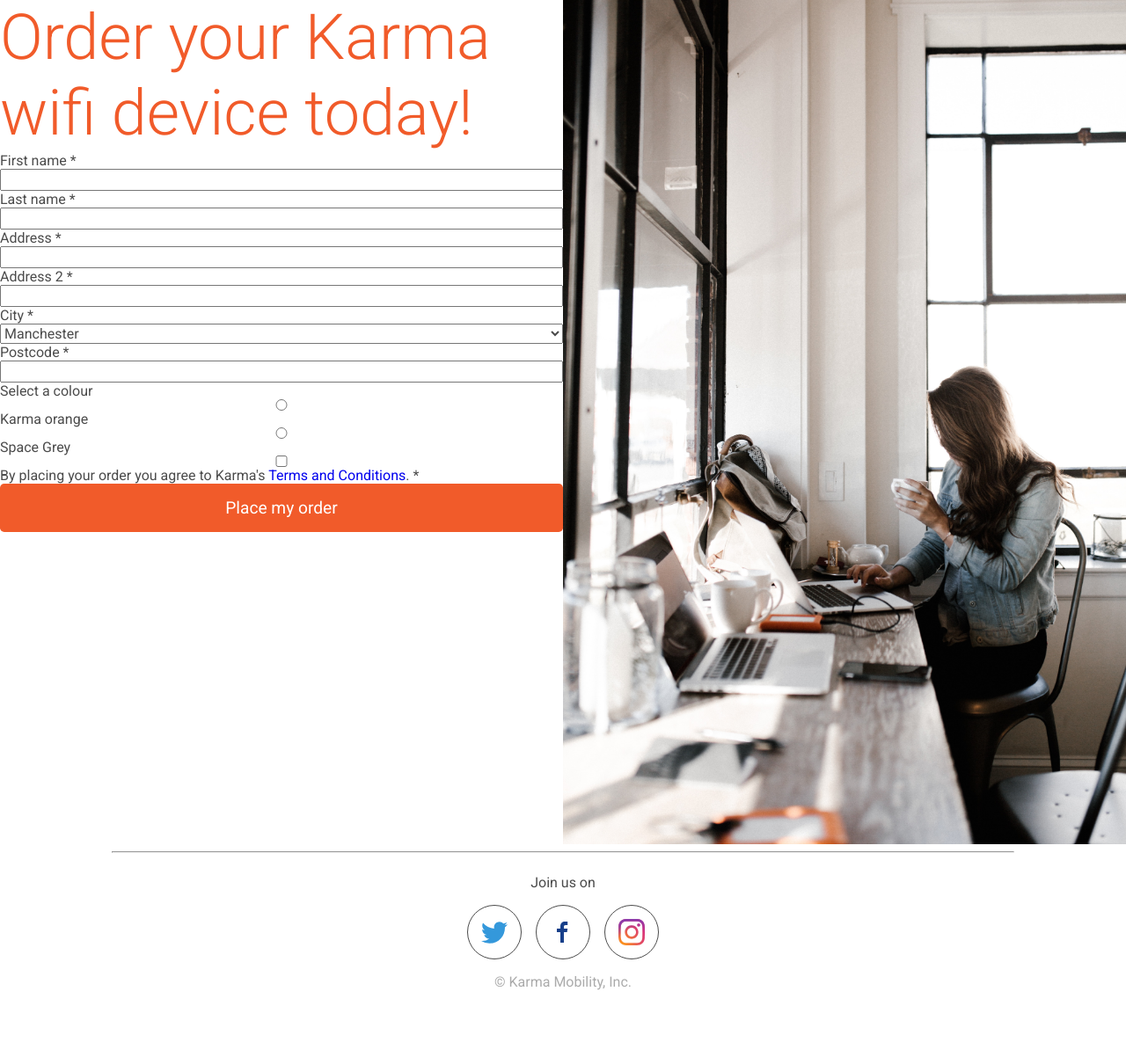
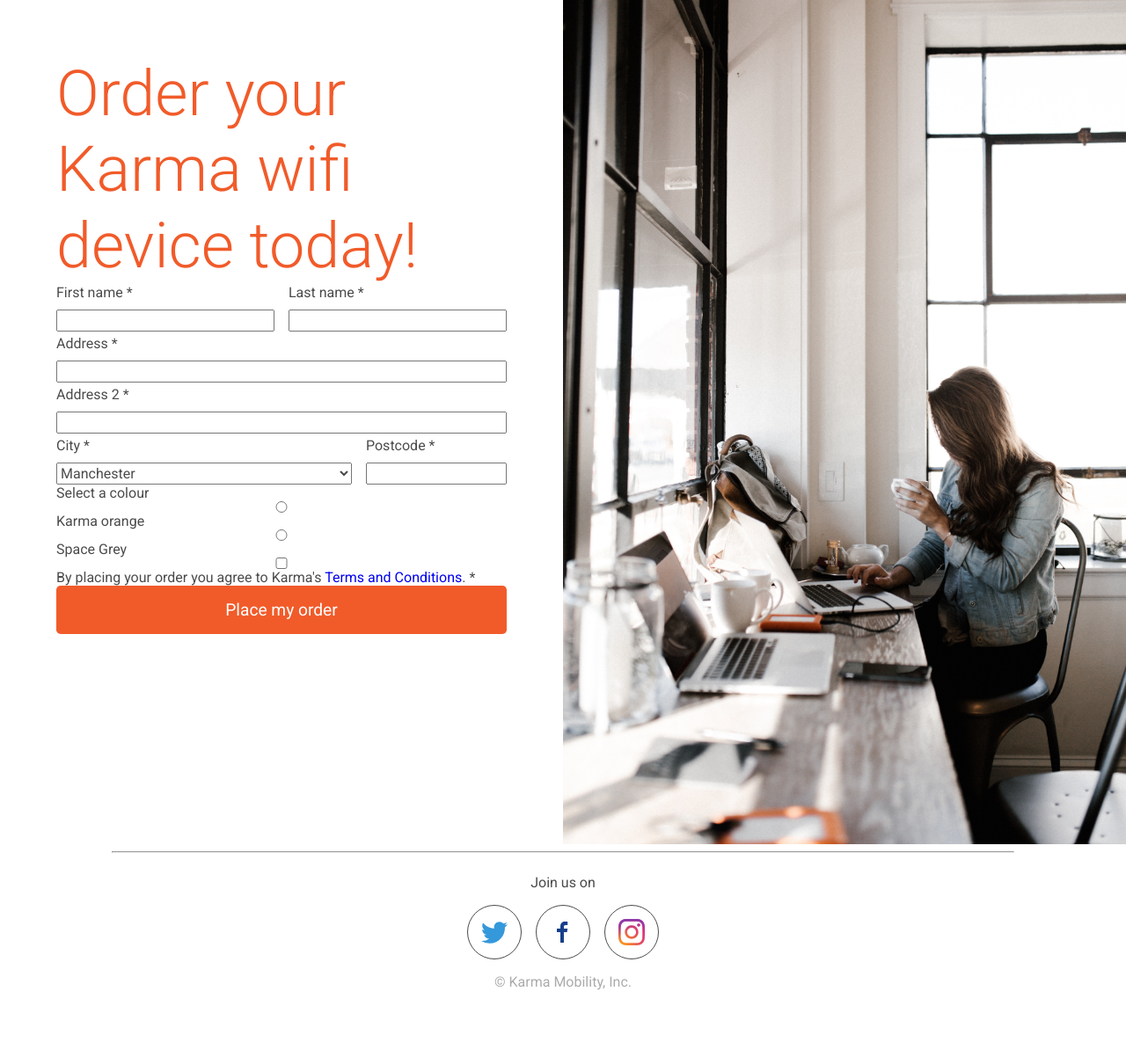
Before and after one commit to CodeYourFuture/HTML-CSS-Module-Project, a PHP site: page /store.html in a window 1280 px wide. Shown: the part 112-1314 px from the top of the page at 88% size. Run offline with PHP 8.4, Linux system fonts and the light colour scheme.

Commit message:
fix grid layout

```diff
--- a/css/style.css
+++ b/css/style.css
@@ -210,11 +210,28 @@
 .store-main {
   width: 50%;
   text-align: left;
+  padding: 4rem;
 }
 
 .form-grid {
   display: grid;
-  grid-template-row: repeat(8, 1fr);
+  grid-template-rows: repeat(8, 1fr);
+  grid-template-columns: repeat(6, 1fr);
+  row-gap: 0.25rem;
+  column-gap: 1rem;
+}
+
+.col-2 {
+  grid-column: span 2;
+}
+.col-3 {
+  grid-column: span 3;
+}
+.col-4 {
+  grid-column: span 4;
+}
+.col-6 {
+  grid-column: span 6;
 }
 
 .store-img {
--- a/store.html
+++ b/store.html
@@ -37,28 +37,29 @@
           <h1>Order your Karma wifi device today!</h1>
           <form class="store-form">
             <div class="form-grid">
-              <label for="name">First name *</label>
-              <input type="text" id="name" />
+              <label class="col-3" for="name">First name *</label>
+              <label class="col-3" for="last-name">Last name *</label>
 
-              <label for="last-name">Last name *</label>
-              <input type="text" id="last-name" />
+              <input class="col-3" type="text" id="name" />
+              <input class="col-3" type="text" id="last-name" />
 
-              <label for="address">Address *</label>
-              <input type="text" id="address" />
+              <label class="col-6" for="address">Address *</label>
+              <input class="col-6" type="text" id="address" />
 
-              <label for="address-2">Address 2 *</label>
-              <input type="text" id="address-2" />
+              <label class="col-6" for="address-2">Address 2 *</label>
+              <input class="col-6" type="text" id="address-2" />
 
-              <label for="city">City *</label>
-              <select id="city" name="city">
+              <label class="col-4" for="city">City *</label>
+              <label class="col-2" for="postcode">Postcode *</label>
+
+              <select class="col-4" id="city" name="city">
                 <option value="manchester">Manchester</option>
                 <option value="stockport">Stockport</option>
                 <option value="bolton">Bolton</option>
                 <option value="trafford">Trafford</option>
               </select>
 
-              <label for="postcode">Postcode *</label>
-              <input type="text" id="postcode" />
+              <input class="col-2" type="text" id="postcode" />
             </div>
             <label for="">Select a colour </label>
             <input
```
